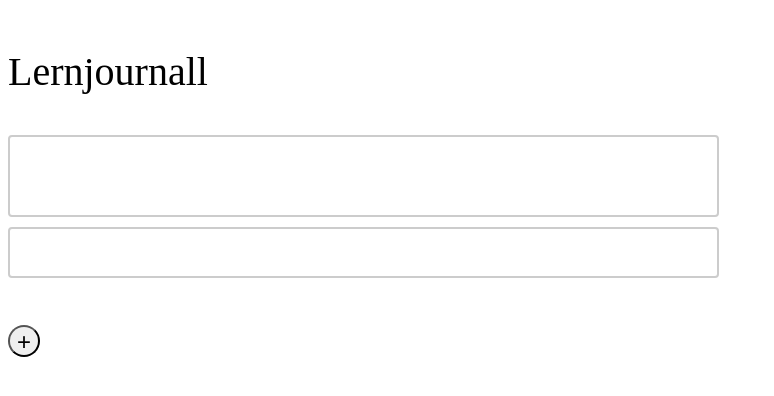
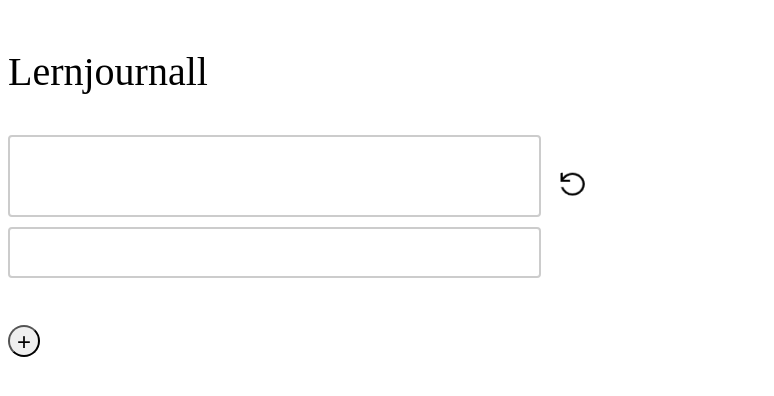
Before and after one commit to maximilianspiess/ccyp-journal, an Angular app: page / in a window 1280 px wide. Shown: the top 396 px of the page, without its empty margins (0-774 px from the left). Built offline with nearby package versions, Linux system fonts and the light colour scheme.

Commit message:
content Gerüst: done

```diff
--- a/src/app/app.component.html
+++ b/src/app/app.component.html
@@ -1,12 +1,15 @@
 <div class="content">
   <p class="titel">Lernjournall</p>
+  <div class="content">
   <div>
     <textarea class="question"></textarea>
+    <img src="assets/reload.png" class="relaod">
   </div>
   <span
     class="text"
     role="textbox"
     contenteditable>
     </span>
+  </div>
   <button class="add">+</button>
 </div>
--- a/src/app/app.component.sass
+++ b/src/app/app.component.sass
@@ -31,3 +31,12 @@
   text-align: center
   text-decoration: none
   border-radius: 50%
+.relaod
+  align-items: center
+  margin-bottom: 1rem
+  margin-left: 2%
+  width: 2rem
+  height: 2rem
+  font-size: 1.5rem
+  text-decoration: none
+  border-radius: 50%
```
Also changed, not shown: src/assets/reload.png (added).
